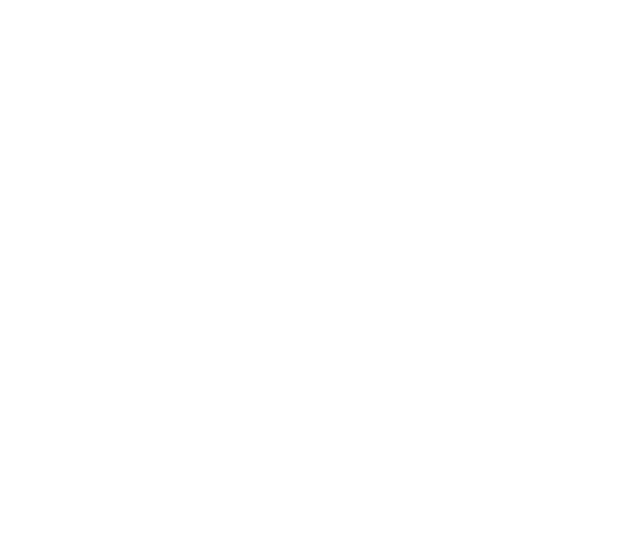
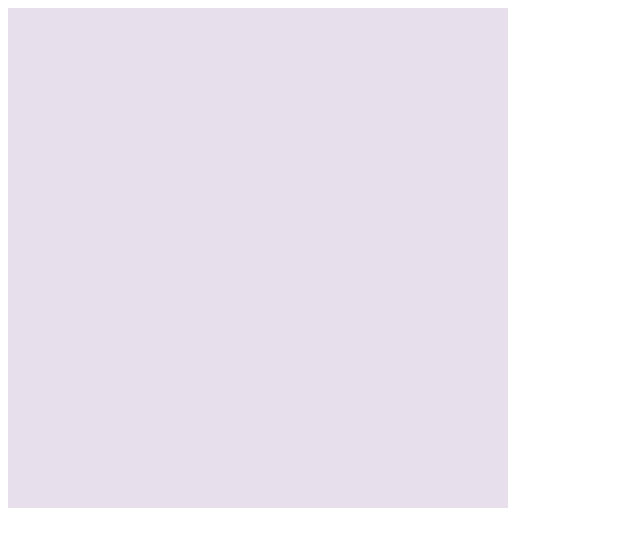
Before and after one commit to ccoxx019/Etch-a-Sketch, a plain HTML site: page index.html in a window 1280 px wide. Shown: the whole page, without its empty margins (0-640 px from the left). Drawn offline with Linux system fonts and the light colour scheme.

Commit message:
working now

```diff
--- a/EtchASketch.js
+++ b/EtchASketch.js
@@ -1 +1,19 @@
 alert("conn");
+
+var board = document.querySelector("#board");
+var boxes = document.querySelectorAll(".box");
+var numberOfBoxes = 10000;
+
+function createGrid(cells) {
+    for (let i = 0; i < cells; i++) {
+        let div = document.createElement("div");
+        div.classList.add("box");
+        board.appendChild(div);
+        div.addEventListener("mouseover", function() {
+            div.classList.add("active");
+        })
+    };
+};
+
+
+createGrid(numberOfBoxes);
--- a/index.html
+++ b/index.html
@@ -7,7 +7,6 @@
 
     <link rel="stylesheet" href="styles.css">
 
-    <script type="text/javascript" src="EtchASketch.js"></script>
 </head>
 <body>
 
@@ -15,5 +14,7 @@
         <!-- make 16 div boxes in js -->
     </div>
 
+
+    <script type="text/javascript" src="./EtchASketch.js"></script>
 </body>
 </html>
--- a/styles.css
+++ b/styles.css
@@ -1,3 +1,22 @@
+
+/* grid */
+#board {
+    display: grid;
+    grid-template-columns: repeat(100, 1fr);
+    margin: 0px;
+    padding: 0px;
+    border: none;
+}
+
+/* empty cells */
 div {
+    background-color: rgb(231, 223, 236);
+    border: 0px solid black;
+    height: 5px;
+    width: 5px;
+}
+
+/* filled cells */
+.active {
     background-color: black;
 }
```
